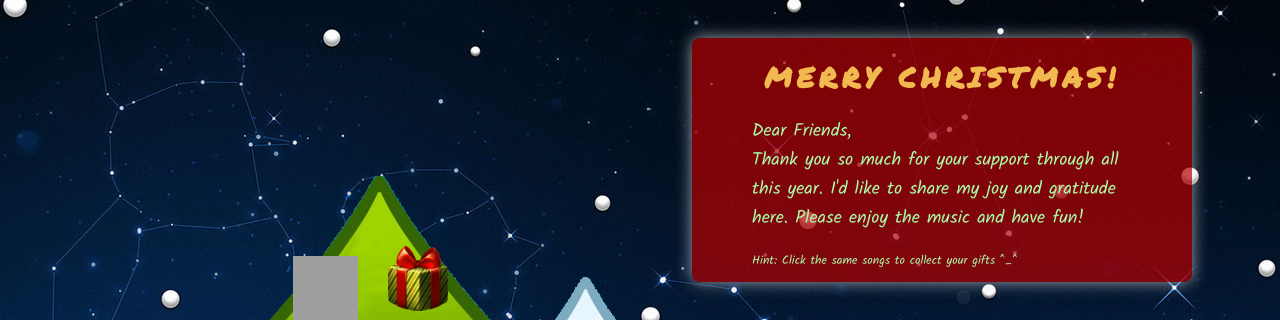
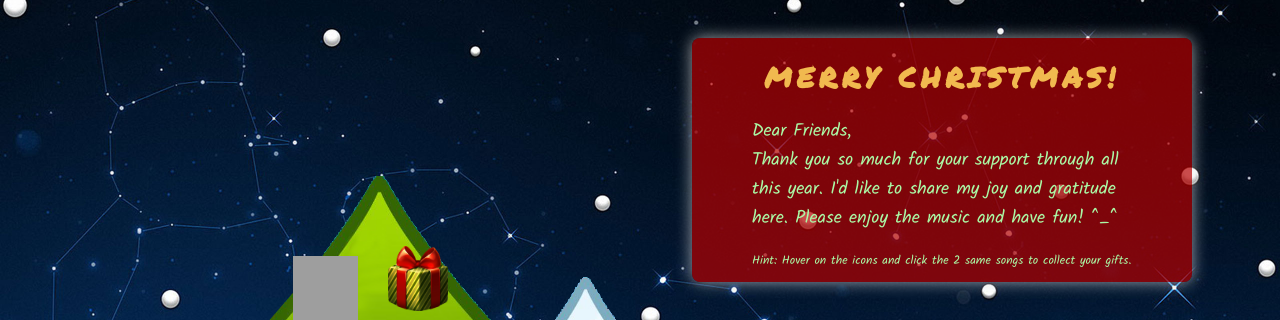
Before and after one commit to avrilcao/christmas-gifts, a plain HTML site: page index.html in a window 1280 px wide. Shown: the top 320 px of the page. Drawn offline with Linux system fonts and the light colour scheme; grey boxes are pictures that could not be loaded.

Commit message:
update "hint"

```diff
--- a/index.html
+++ b/index.html
@@ -3,7 +3,6 @@
 	<head>
 		<meta charset="utf-8">
 		<title>Christmas Gifts</title>
-		<!-- If you like, link to either reset.css or normalize.css here. -->
 		<link rel="stylesheet" href="css/main.css">
 		<link href='http://fonts.googleapis.com/css?family=Permanent+Marker' rel='stylesheet' type='text/css'>
 		<link href='http://fonts.googleapis.com/css?family=Kalam:400,700' rel='stylesheet' type='text/css'>
@@ -15,10 +14,10 @@
 			</h1>
 			<p>
 			Dear Friends,<br>
-			Thank you so much for your support through all this year. I'd like to share my joy and gratitude here. Please enjoy the music and have fun!
+			Thank you so much for your support through all this year. I'd like to share my joy and gratitude here. Please enjoy the music and have fun!  ^_^
 			</p>
 			<p id="hint">
-			Hint: Click the same songs to collect your gifts ^_^
+			Hint: Hover on the icons and click the 2 same songs to collect your gifts.
 			</p>
 		</div>
 		<div id="tree">
```
